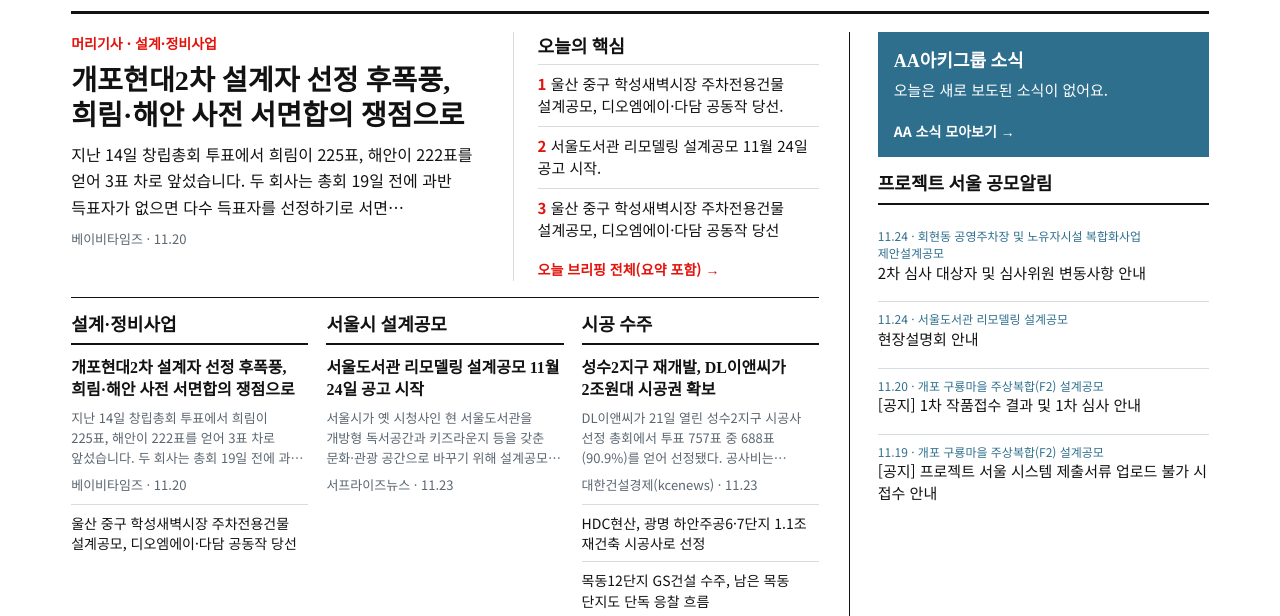
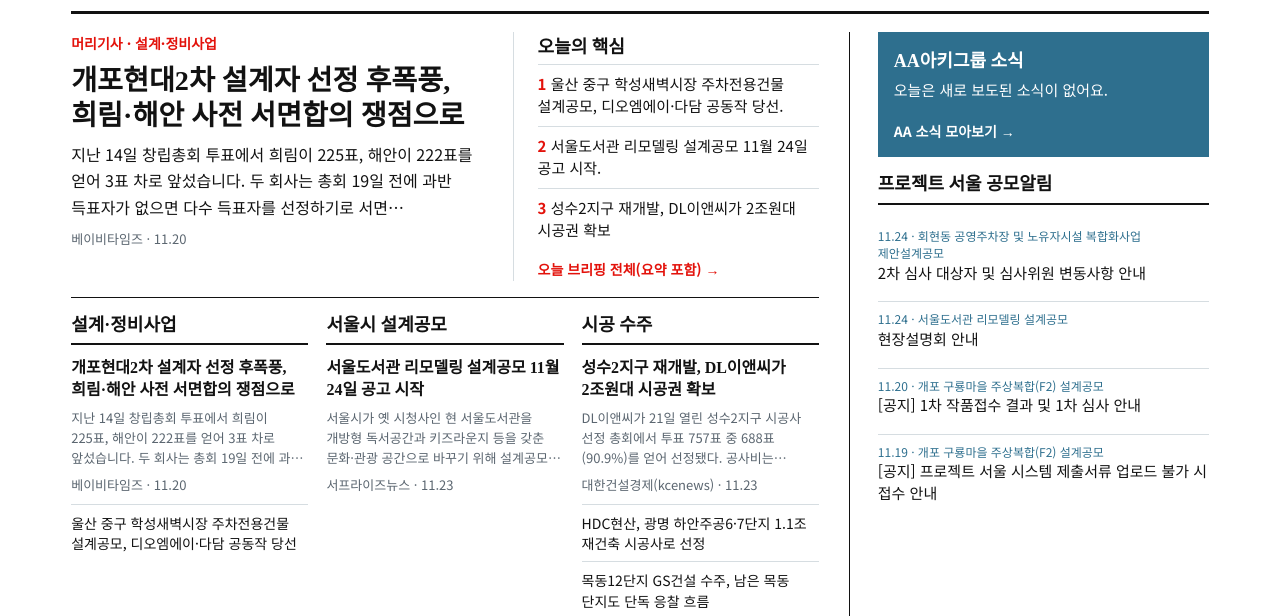
Before and after one commit to none-HongCheol/ArchiNews, a plain HTML site: page index.html in a window 1280 px wide. Shown: the part 167-783 px from the top of the page. Drawn offline with Linux system fonts and the light colour scheme.

Commit message:
Refactor key selection logic in index.html

```diff
--- a/index.html
+++ b/index.html
@@ -285,7 +285,7 @@ async function homeView(){
  let keys=(D.key||[]).map(k=>({b:k.b,t:k.t,n:null}));
  let drop=-1,dmax=1;keys.forEach((k,i)=>{const o=overlap(k.b+" "+k.t);if(o>dmax){dmax=o;drop=i}});
  if(drop>=0)keys.splice(drop,1);
- for(const [k] of CATS.slice(1)){if(keys.length>=3)break;const n=news.find(x=>x.c===k&&x!==lead&&!keys.some(y=>y.n===x)&&overlap(x.t)<2);if(n)keys.push({b:n.t,t:"",n})}
+ for(const [k] of CATS.slice(1)){if(keys.length>=3)break;const n=news.find(x=>x.c===k&&x!==lead&&!keys.some(y=>y.n===x)&&overlap(x.t)<2&&!keys.some(y=>{const a=words(y.b+" "+y.t);let c=0;words(x.t).forEach(w=>{if(a.has(w))c++});return c>=3}));if(n)keys.push({b:n.t,t:"",n})}
  const catName=Object.fromEntries(CATS);
  const src=n=>n.s&&n.s[0]?`${esc(n.s[0][0])} · ${esc(n.s[0][1])}`:"";
  const link=(n,cls,label)=>n.s&&n.s[0]?orig(n.s[0][2],n.s[0][0],n.t,`<span class="${cls}">${label}</span>`):`<span class="${cls}">${label}</span>`;
```
